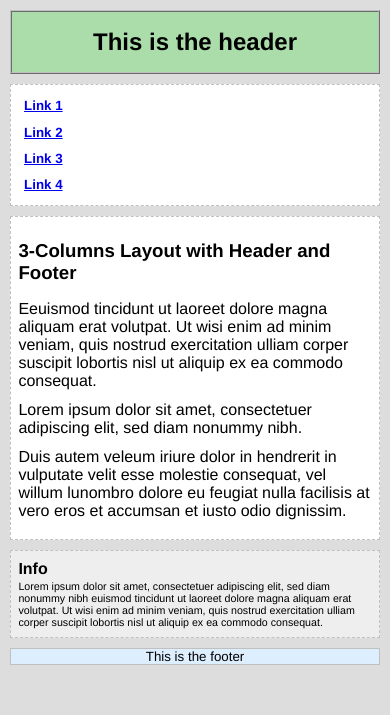
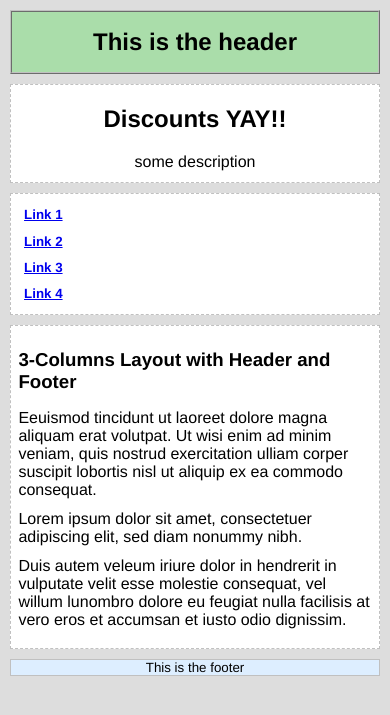
Before and after one commit to Tartori/Watcher, a PHP site: page / in a window 390 px wide. Shown: the top 715 px of the page. Run offline with PHP 8.4, Linux system fonts and the light colour scheme.

Commit message:
added responsive design

```diff
--- a/Style/style.css
+++ b/Style/style.css
@@ -39,7 +39,9 @@ body {
 	margin: 0;
 	padding: 0;
 }
-
+body>section{
+    text-align: center;
+}
 header {
 	background-color: #ADA;
 	border: 2px ridge silver;
--- a/index.html
+++ b/index.html
@@ -7,6 +7,10 @@
 </head>
 <body>
 	<header class="row"><h1>This is the header</h1></header>
+    <section class="row">
+        <h1> Discounts YAY!!</h1>
+        <p> some description</p>
+    </section>
 	<div class="row">
 		<nav class="column col-1">
 			<a href="example.html">Link 1</a>
@@ -14,16 +18,16 @@
 			<a href="example.html">Link 3</a>
 			<a href="example.html">Link 4</a>
 		</nav>
-		<section class="column col-3">
+		<section class="column col-4">
 			<h2>3-Columns Layout with Header and Footer</h2>
 			<p>Eeuismod tincidunt ut laoreet dolore magna aliquam erat volutpat. Ut wisi enim ad minim veniam, quis nostrud exercitation ulliam corper suscipit lobortis nisl ut aliquip ex ea commodo consequat.</p>
 			<p>Lorem ipsum dolor sit amet, consectetuer adipiscing elit, sed diam nonummy nibh.</p>
 			<p>Duis autem veleum iriure dolor in hendrerit in vulputate velit esse molestie consequat, vel willum lunombro dolore eu feugiat nulla facilisis at vero eros et accumsan et iusto odio dignissim.</p>
 		</section>
-		<aside class="column col-1">
+		<!-- <aside class="column col-1">
 			<h2>Info</h2>
 			<p>Lorem ipsum dolor sit amet, consectetuer adipiscing elit, sed diam nonummy nibh euismod tincidunt ut laoreet dolore magna aliquam erat volutpat. Ut wisi enim ad minim veniam, quis nostrud exercitation ulliam corper suscipit lobortis nisl ut aliquip ex ea commodo consequat.</p>
-		</aside>
+		</aside> -->
 	</div>
 	<footer class="row">This is the footer</footer>
 </body>
```
